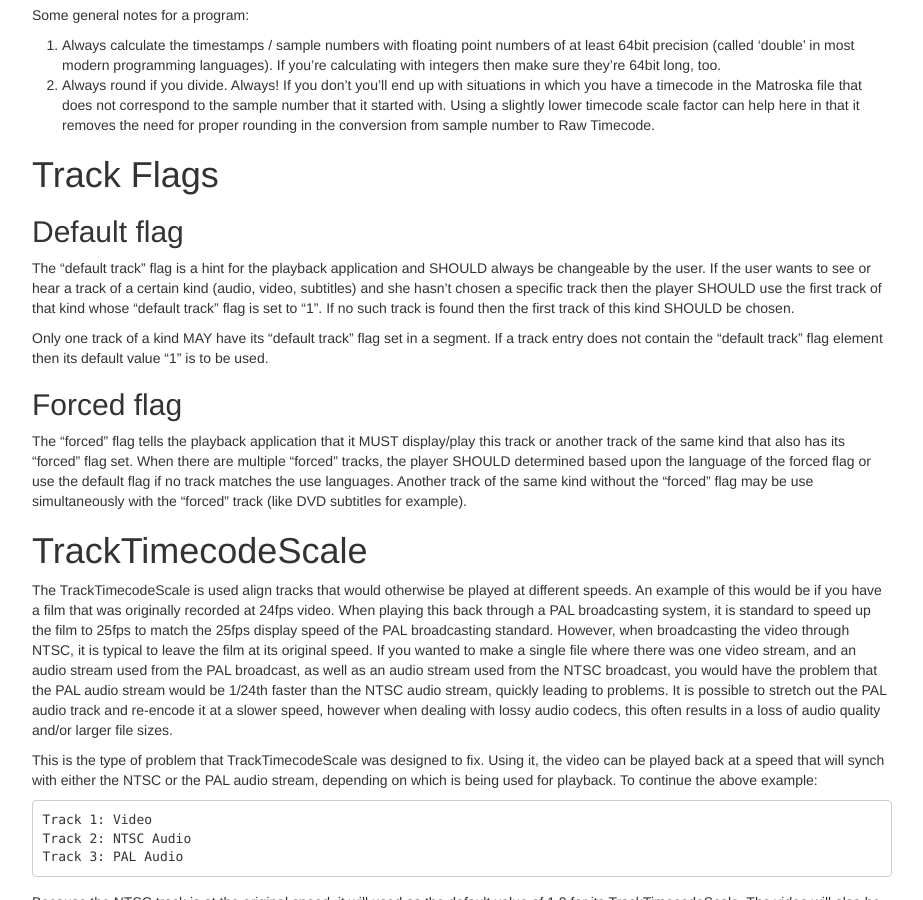
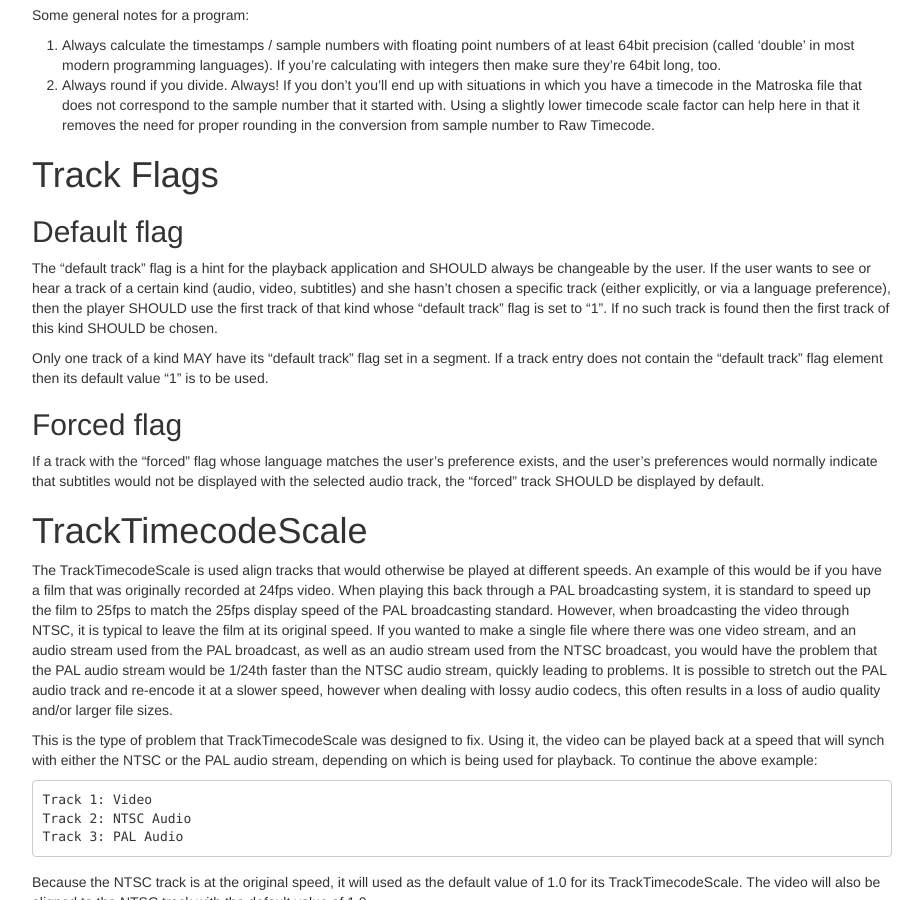
Before and after one commit to ietf-wg-cellar/matroska-specification, a Jekyll site: the page built from notes.md, in a window 1280 px wide and 900 px high, scrolled down 5207 px. Shown: the whole window, without its empty margins (273-1196 px from the left). Built offline with Jekyll 4.4.1, drawn with Linux system fonts in a browser that asks for light colours.

Commit message:
Adjust definition of "forced" and "default" flags to better reflect usage
This avoids implying user-hostile behavior that doesn't match actual
implementations (that I'm aware of), and is more in-line with the common
usage of "forced" subtitles for translations of parts of an audio or video
track that are in different languages than their primary language tag.

It also avoids requiring an overlay of multiple subtitle tracks. While this
was a good idea in theory (to avoid duplication of events between a "forced"
track and a normal one), it doesn't seem to have been implemented in players
or authoring software.

```diff
--- a/ebml_matroska.xml
+++ b/ebml_matroska.xml
@@ -215,10 +215,10 @@
     <documentation lang="en">Set if the track is usable. (1 bit)</documentation>
   </element>
   <element name="FlagDefault" path="1*1(\Segment\Tracks\TrackEntry\FlagDefault)" cppname="TrackFlagDefault" id="0x88" type="uinteger" minOccurs="1" maxOccurs="1" minver="1" default="1" range="0-1">
-    <documentation lang="en">Set if that track (audio, video or subs) SHOULD be active if no language found matches the user preference. (1 bit)</documentation>
+    <documentation lang="en">For audio or video, set if that track SHOULD be active if no language found matches the user's preference; this can be used to specify the original content language. For subtitles, set if that track SHOULD be chosen if there are multiple tracks which match the user's language preferences. (1 bit)</documentation>
   </element>
   <element name="FlagForced" path="1*1(\Segment\Tracks\TrackEntry\FlagForced)" cppname="TrackFlagForced" id="0x55AA" type="uinteger" minOccurs="1" maxOccurs="1" minver="1" default="0" range="0-1">
-    <documentation lang="en">Set if that track MUST be active during playback. There can be many forced track for a kind (audio, video or subs), the player SHOULD select the one which language matches the user preference or the default + forced track. Overlay MAY happen between a forced and non-forced track of the same kind. (1 bit)</documentation>
+    <documentation lang="en">Applies only to subtitles. Set if that track SHOULD be active during playback by default if it matches the user's language preference, even if the user's preferences would normally not enable subtitles with the selected audio track; this can be used for tracks containing only translations of foreign-language audio or onscreen text. (1 bit)</documentation>
   </element>
   <element name="FlagLacing" path="1*1(\Segment\Tracks\TrackEntry\FlagLacing)" cppname="TrackFlagLacing" id="0x9C" type="uinteger" minOccurs="1" maxOccurs="1" minver="1" default="1" range="0-1">
     <documentation lang="en">Set if the track MAY contain blocks using lacing. (1 bit)</documentation>
--- a/notes.md
+++ b/notes.md
@@ -191,13 +191,13 @@ Some general notes for a program:
 
 ## Default flag
 
-The "default track" flag is a hint for the playback application and SHOULD always be changeable by the user. If the user wants to see or hear a track of a certain kind (audio, video, subtitles) and she hasn't chosen a specific track then the player SHOULD use the first track of that kind whose "default track" flag is set to "1". If no such track is found then the first track of this kind SHOULD be chosen.
+The "default track" flag is a hint for the playback application and SHOULD always be changeable by the user. If the user wants to see or hear a track of a certain kind (audio, video, subtitles) and she hasn't chosen a specific track (either explicitly, or via a language preference), then the player SHOULD use the first track of that kind whose "default track" flag is set to "1". If no such track is found then the first track of this kind SHOULD be chosen.
 
 Only one track of a kind MAY have its "default track" flag set in a segment. If a track entry does not contain the "default track" flag element then its default value "1" is to be used.
 
 ## Forced flag
 
-The "forced" flag tells the playback application that it MUST display/play this track or another track of the same kind that also has its "forced" flag set. When there are multiple "forced" tracks, the player SHOULD determined based upon the language of the forced flag or use the default flag if no track matches the use languages. Another track of the same kind without the "forced" flag may be use simultaneously with the "forced" track (like DVD subtitles for example).
+If a track with the "forced" flag whose language matches the user's preference exists, and the user's preferences would normally indicate that subtitles would not be displayed with the selected audio track, the "forced" track SHOULD be displayed by default.
 
 # TrackTimecodeScale
 
```
